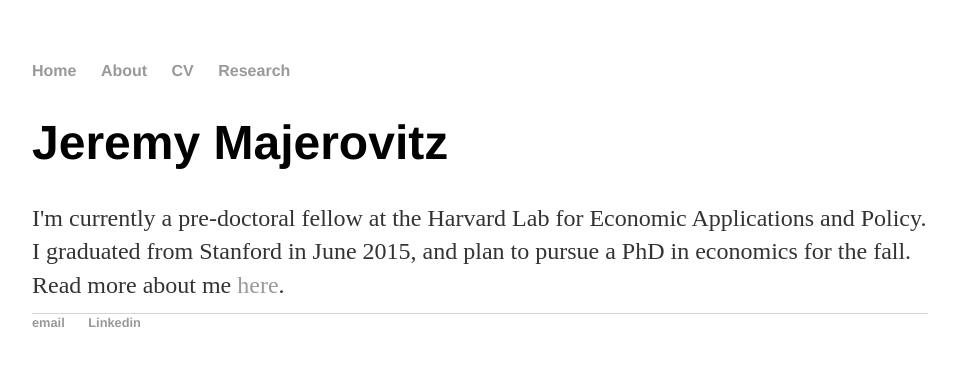
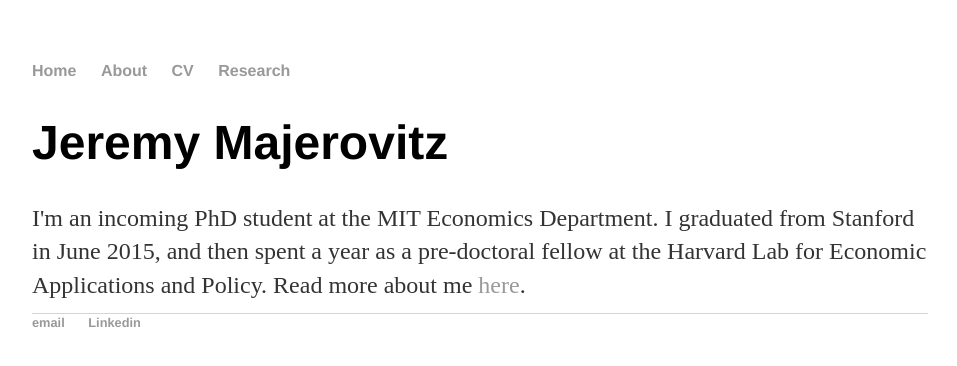
Before and after one commit to jmajic/jmajic.github.io, a Jekyll site: the page built from index.html, in a window 1280 px wide. Shown: the top 366 px of the page, without its empty margins (160-1117 px from the left). Built offline with Jekyll 4.4.1, drawn with Linux system fonts in a browser that asks for light colours.

Commit message:
Update index.html

```diff
--- a/index.html
+++ b/index.html
@@ -4,5 +4,5 @@ title: Jeremy Majerovitz
 ---
 <div class="blurb">
 	<h1>Jeremy Majerovitz</h1>
-	<p>I'm currently a pre-doctoral fellow at the Harvard Lab for Economic Applications and Policy. I graduated from Stanford in June 2015, and plan to pursue a PhD in economics for the fall. Read more about me <a href="/about">here</a>.</p>
+	<p>I'm an incoming PhD student at the MIT Economics Department. I graduated from Stanford in June 2015, and then spent a year as a pre-doctoral fellow at the Harvard Lab for Economic Applications and Policy. Read more about me <a href="/about">here</a>.</p>
 </div><!-- /.blurb -->
```
